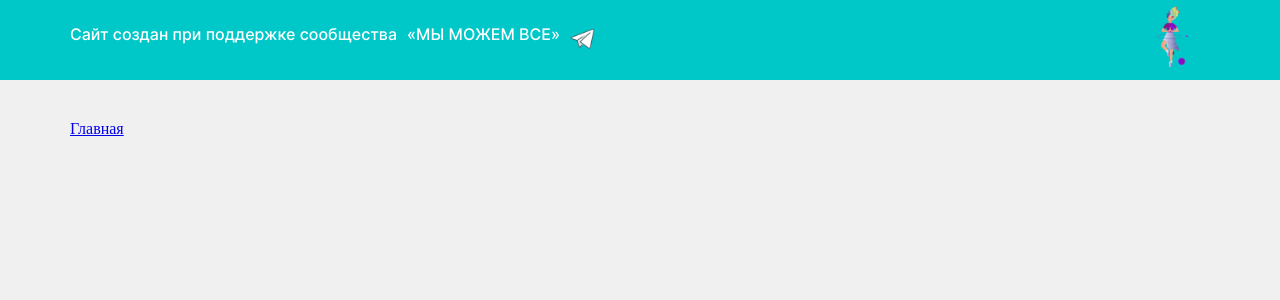
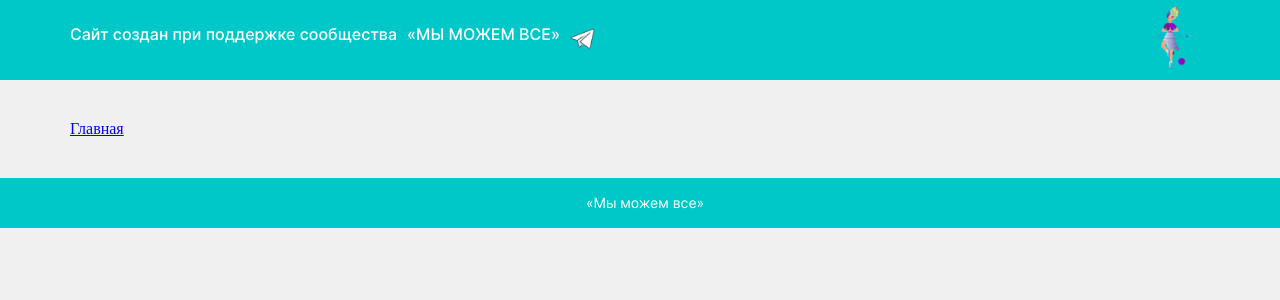
Before and after one commit to karolina-kovdya/we-can-all, a React (Create React App) app: page /tab1 in a window 1280 px wide. Shown: the top 300 px of the page. Built offline with nearby package versions, Linux system fonts and the light colour scheme.

Commit message:
add component Footer

```diff
--- a/src/components/App/App.js
+++ b/src/components/App/App.js
@@ -3,6 +3,7 @@
 import Header from '../Header/Header';
 import Main from '../Main/Main';
 import Tab1 from '../Tab1/Tab1';
+import Footer from '../Footer/Footer';
 
 function App() {
   return (
@@ -18,6 +19,7 @@
           element={<Tab1 />}
         />
       </Routes>
+      <Footer />
     </div>
   );
 }
--- /dev/null
+++ b/src/components/Footer/Footer.css
@@ -0,0 +1,18 @@
+.footer {
+    max-width: 100%;
+    height: 50px;
+    padding: 0px 70px;
+    display: flex;
+    align-items: center;
+    justify-content: center;
+    background-color: #00C8C9;
+}
+
+.footer__info {
+    font-size: 14px;
+    margin: 0 0 0 10px;
+    font-family: "Inter";
+    font-style: normal;
+    font-weight: 400;
+    color: #fff;
+}
--- /dev/null
+++ b/src/components/Footer/Footer.js
@@ -0,0 +1,12 @@
+import './Footer.css';
+import icon from '../../images/tg.png'
+
+function Footer() {
+    return (
+        <footer className='footer'>
+            <p className='footer__info'>«Мы можем все»</p>
+        </footer>
+    )
+}
+
+export default Footer;
```
